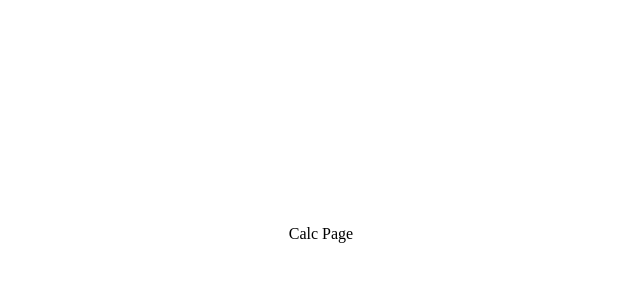
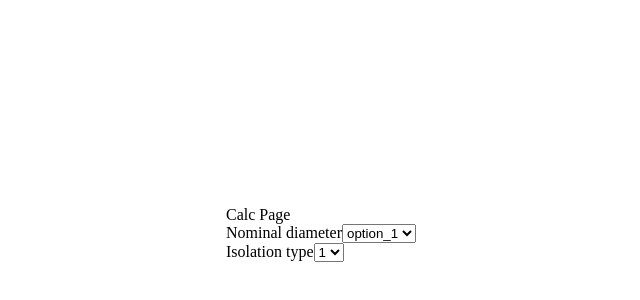
Before and after one commit to ASKorag/coil-calculator, a React (Create React App) app: page /calc in a window 1280 px wide. Shown: the part 166-466 px from the top of the page, without its empty margins (319-959 px from the left). Built offline with nearby package versions, Linux system fonts and the light colour scheme.

Commit message:
add: Select atom & helper functions

```diff
--- /dev/null
+++ b/src/components/atoms/Select/Select.tsx
@@ -0,0 +1,18 @@
+import React from 'react'
+import {TSelectProps} from 'types/atoms'
+
+import {getFixClass} from 'utils/utils'
+
+export const Select: React.FC<TSelectProps> = ({text, options, mod, name}) => {
+  const _ = getFixClass(mod)
+  return (
+    <div className={_('select')}>
+      <label className={_('select__label')}>{text}</label>
+      <select className={_('select__list')} name={name}>
+        {options.map(({value, text}, index) => {
+          return <option className={_('select__option')} value={value} key={index}>{text ?? value}</option>
+        })}
+      </select>
+    </div>
+  )
+}
--- a/src/pages/CalcPage/CalcPage.tsx
+++ b/src/pages/CalcPage/CalcPage.tsx
@@ -1,11 +1,15 @@
 import React from 'react'
 import './CalcPage.sass'
+import {Select} from '../../components/atoms/Select/Select'
 
 export const CalcPage: React.FC<HTMLElement> = () => {
   return (
     <>
       <div>
         <span>Calc Page</span>
+        <br/>
+        <Select text="Nominal diameter" mod="diam" name="diam" options={[{value: 'option_1'}, {value: 'option_2'}]}/>
+        <Select text="Isolation type" mod="isol" options={[{value: 1}, {value: 2}, {value: 3}]} />
       </div>
     </>
   )
--- /dev/null
+++ b/src/utils/utils.ts
@@ -0,0 +1,5 @@
+export const getClass = (base: string, mod: string): string => `${base} ${base}--${mod}`
+
+export const getFixClass = (mod: string) => {
+  return (base: string) => `${base} ${base}--${mod}`
+}
```
Also changed, not shown: src/types/atoms.ts (+11 -1 lines), src/components/atoms/Select/Select.sass (added).
